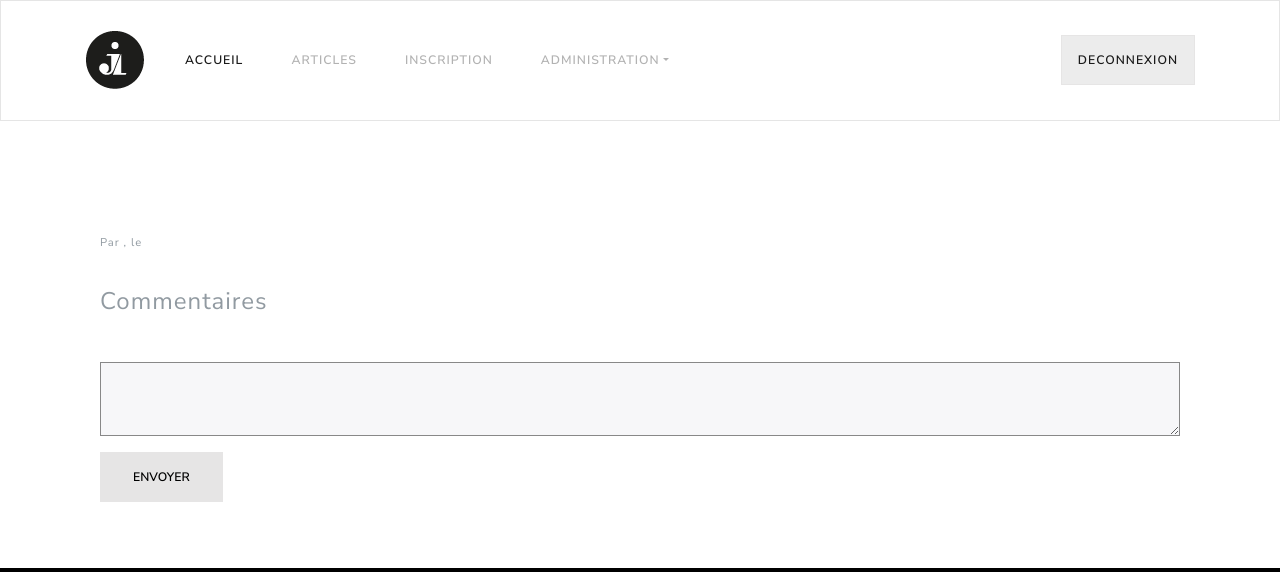
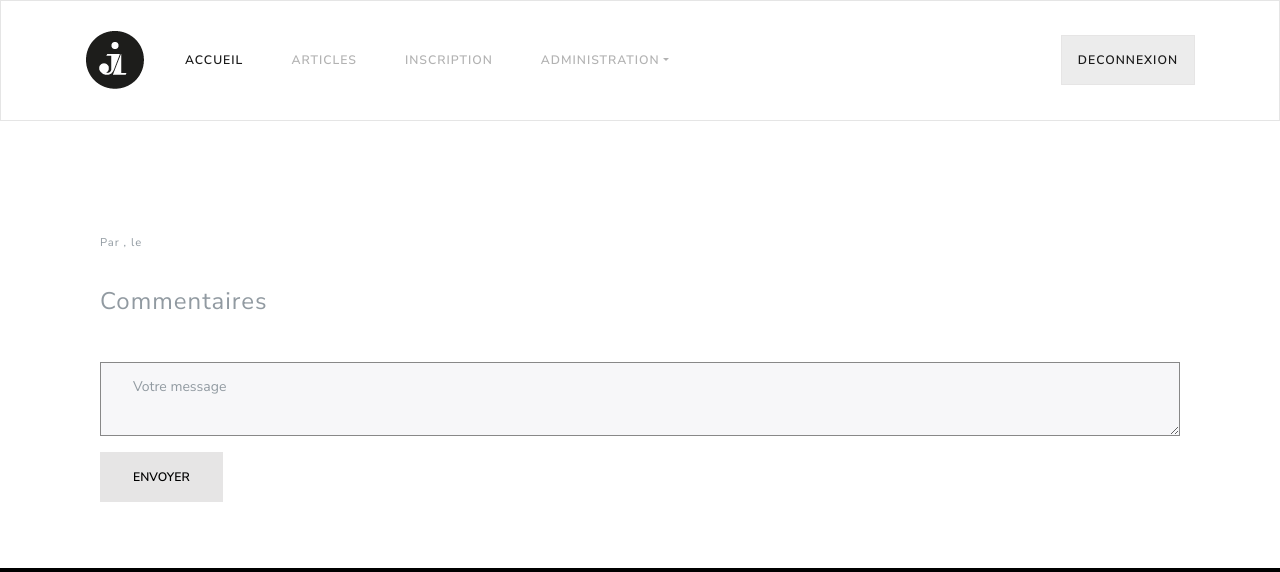
Before and after one commit to ludovicjj/blog, a PHP site: template master/view/frontend/single.php in a window 1280 px wide. Shown: the top 572 px of the page. Run offline with PHP 8.4, Linux system fonts and the light colour scheme; the template is opened without the code that fills it, so the values that code supplies are empty; the visitor is signed in with stand-in values (Sample User, id 1); some libraries are stand-ins or nearby versions.

Commit message:
add placeholder in textarea

```diff
--- a/master/view/frontend/single.php
+++ b/master/view/frontend/single.php
@@ -40,7 +40,7 @@
             <form method="post" class="form-group">
                 <div class="form-group conteneur-form">
                     <label for="content">Votre message</label>
-                    <textarea id="content" name="content" class="form-control champs"></textarea>
+                    <textarea id="content" name="content" class="form-control champs" placeholder="Votre message"></textarea>
                 </div>
                 <button class="btn btn-custom">Envoyer</button>
             </form>
```
